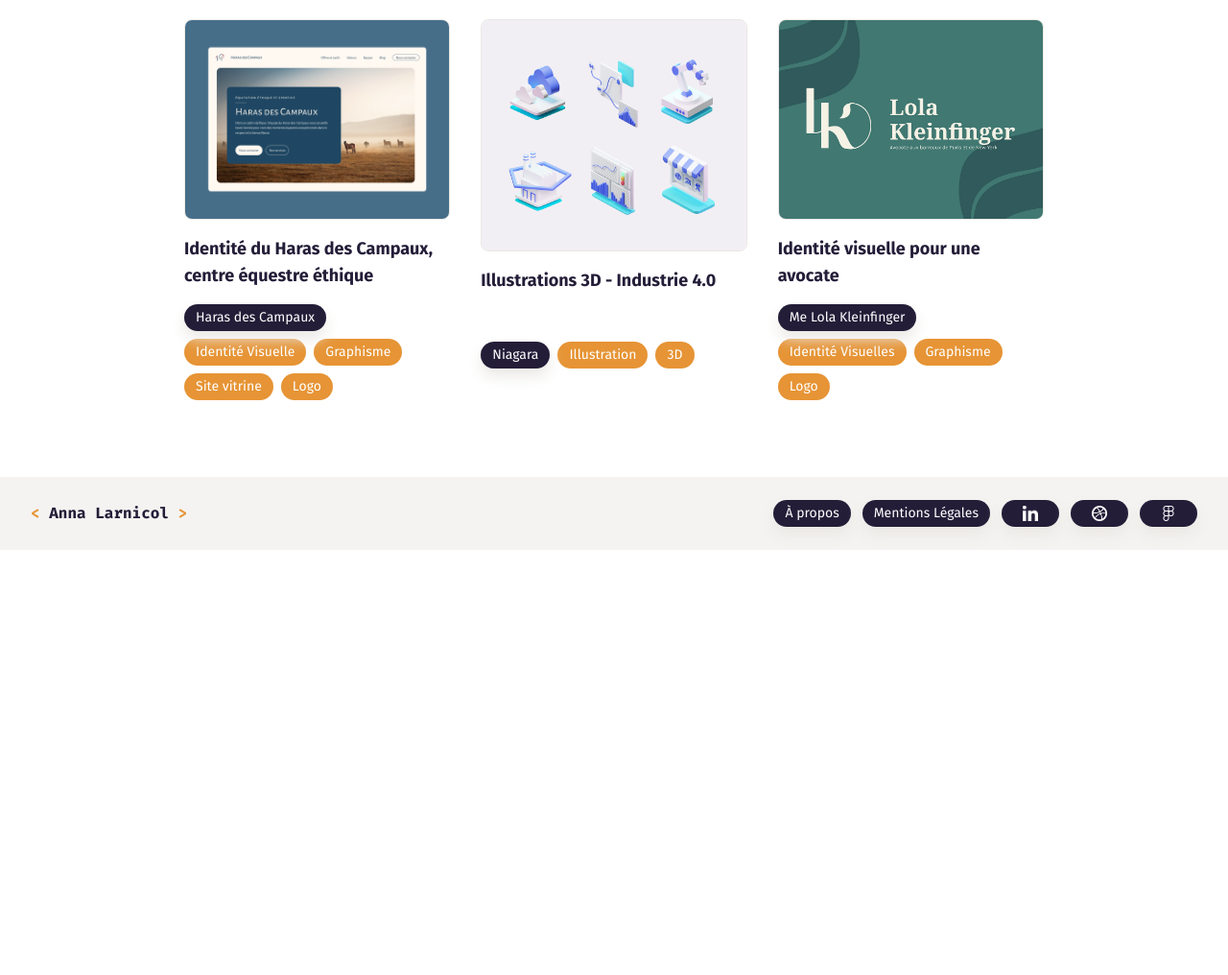
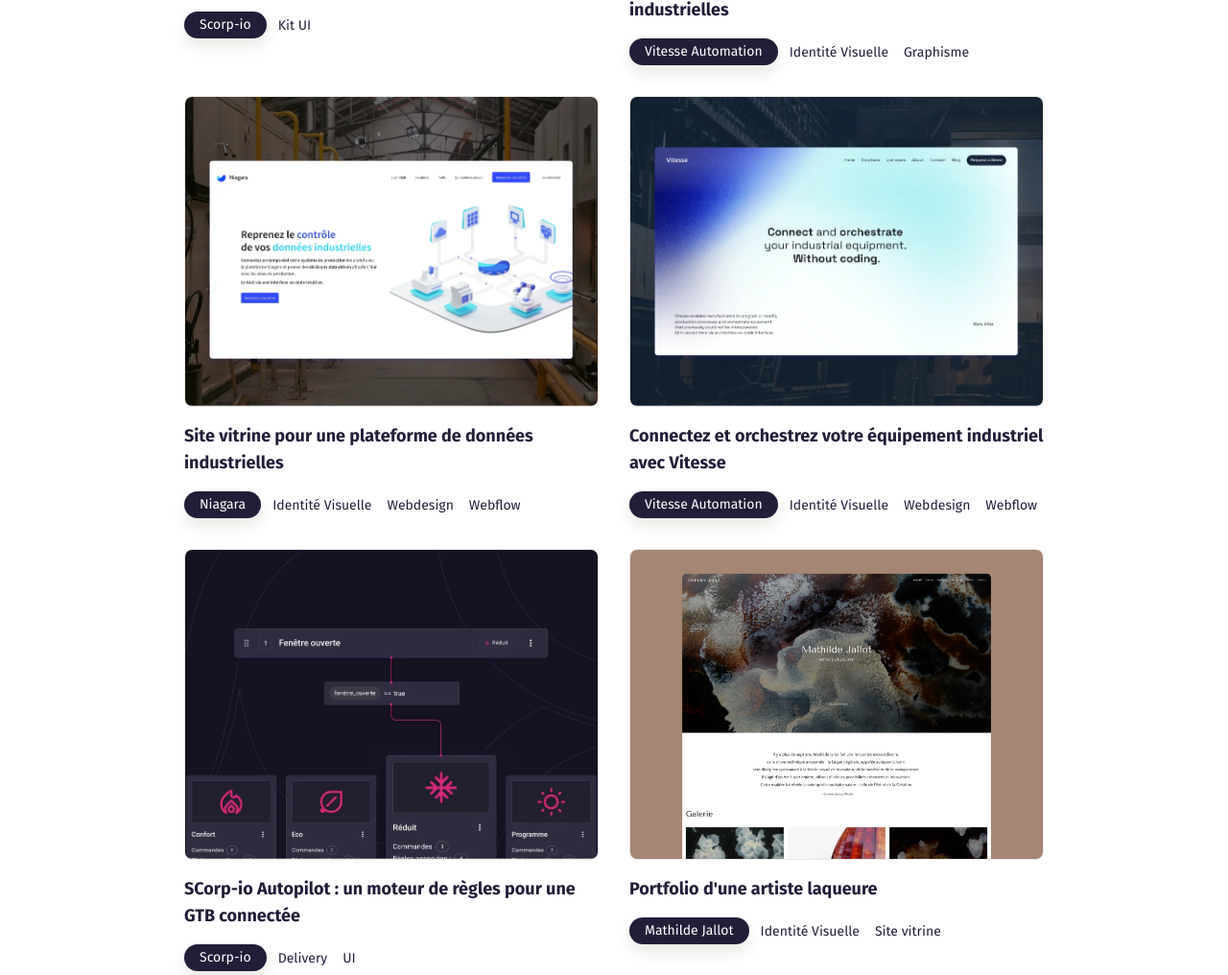
Before and after one commit to anna-lrn/annalarnicol.com, a plain HTML site: page archives.html in a window 1280 px wide. Shown: the part 565-1581 px from the top of the page at 96% size. Before the commit the page ends 1138 px from the top, so only its background shows below. Drawn offline with Linux system fonts and the light colour scheme.

Commit message:
archives : sites web niag et vitesse + scorp-io autopilot

```diff
--- a/archives.json
+++ b/archives.json
@@ -39,6 +39,70 @@
             "vit6.webp",
             "vit7.png",
             "vit8.png"
+        ],
+        "imageDescriptions": {
+            "vitesse1.webp": "toto",
+            "vitesse3.webp": "Enim penatibus felis luctus aliquet ultrices gravida. Proin tortor lectus at in ut tempor. Rutrum facilisis proin pretium elit tortor vel urna fringilla congue."
+        }
+    },
+    {
+        "title": "Site vitrine pour une plateforme de données industrielles",
+        "tags": [
+            "Identité Visuelle",
+            "Webdesign",
+            "Webflow"
+        ],
+        "client": "Niagara",
+        "cover": "niagsite-1.webp",
+        "date": "2023",
+        "description":"",
+        "images": [
+            "niagsite-2.webp",
+            "niagsite-3.webp"
+        ],
+        "imageDescriptions": {
+            "vitesse1.webp": "toto",
+            "vitesse3.webp": "Enim penatibus felis luctus aliquet ultrices gravida. Proin tortor lectus at in ut tempor. Rutrum facilisis proin pretium elit tortor vel urna fringilla congue."
+        }
+    },
+    {
+        "title": "Connectez et orchestrez votre équipement industriel avec Vitesse",
+        "tags": [
+            "Identité Visuelle",
+            "Webdesign",
+            "Webflow"
+        ],
+        "client": "Vitesse Automation",
+        "cover": "vitessesite1.webp",
+        "date": "2024",
+        "description":"",
+        "images": [
+            "vitessesite2.webp",
+            "vitessesite3.webp"
+        ],
+        "imageDescriptions": {
+            "vitesse1.webp": "toto",
+            "vitesse3.webp": "Enim penatibus felis luctus aliquet ultrices gravida. Proin tortor lectus at in ut tempor. Rutrum facilisis proin pretium elit tortor vel urna fringilla congue."
+        }
+    },
+    {
+        "title": "SCorp-io Autopilot : un moteur de règles pour une GTB connectée",
+        "tags": [
+            "Delivery",
+            "UI"
+        ],
+        "client": "Scorp-io",
+        "clientweb": "https://scorp-io.com/",
+        "cover": "autopilot-1.webp",
+        "date": "2024",
+        "description":"J’ai eu la chance d’accompagner Scorp-io sur la concrétisation de ce projet. Mon intervention se situe après leur recherches et premiers prototype. Il s’agit ici de créer l’interface permettant de créer des règles activant différents mode de la GTB d’un bâtiment. Le but pour l’utilisateur est de créer facilement des  règles automatisées de régulation adaptées à l’usage des bâtiments, par exemple en  fonction des conditions intérieures et extérieures (température,  occupation, prévisions météo, calendriers, etc.).",
+        "images": [
+            "autopilot-2.webp",
+            "autopilot-3.webp",
+            "autopilot-4.webp",
+            "autopilot-5.webp",
+            "autopilot-6.webp",
+            "autopilot-7.webp"
         ],
         "imageDescriptions": {
             "vitesse1.webp": "toto",
@@ -105,7 +169,7 @@
         "clientweb": "https://niagara.tech/",
         "cover": "niag3d1.png",
         "date": "2022",
-        "description":"<p>Voici une série de petites illustrations que j'ai réalisées pour le site web de Niagara sur l'industrie 4.0.</p>",
+        "description":"<p>Voici une série d'illustrations réalisées pour le site web de Niagara sur l'industrie 4.0.</p>",
         "images": [
             "niag3d2.png",
             "niag3d3.png",
--- a/script.js
+++ b/script.js
@@ -259,7 +259,7 @@ document.addEventListener("DOMContentLoaded", function () {
         arcItem.classList.add("archive");
         var tagsList = "";
         arc.tags.forEach(function (tag) {
-          tagsList += "<p class=\"badge\">" + tag + "</p>";
+          tagsList += "<p class=\"badge-light\">" + tag + "</p>";
         });
         arcItem.innerHTML = "<img class=\"a-img\" src=\"archives/" + arc.cover + "\"> <h3>" + arc.title + "</h3> <div> <a class=\"badge lien\" target=\"_blank\" href=\"" + arc.clientweb + "\">" + arc.client + "</a>" + tagsList +"</div>";
         arcItem.addEventListener("click", function () {
@@ -289,7 +289,7 @@ function displayArchiveDetails(archive) {
   atitle.textContent = archive.title;
   var tagsList = "";
         archive.tags.forEach(function (tag) {
-          tagsList += "<span class=\"badge\">" + tag + "</span>";
+          tagsList += "<span class=\"badge-light\">" + tag + "</span>";
         });
   acategory.innerHTML = tagsList;
   adate.textContent = archive.date;
--- a/style.css
+++ b/style.css
@@ -305,6 +305,21 @@ h4{
     padding: 2px 8px;
     color: var(--background);
     background-color: var(--accent);
+    border-radius: 100px;
+    transition: all 0.25s ease;
+    display: flex;
+    align-items: center;
+    justify-content: center;
+    font-size: 14px;
+    width: fit-content;
+    white-space: nowrap;
+    height: 28px;
+}
+
+.badge-light {
+    text-decoration: none;
+    padding: 0 4px;
+    color: var(--text-color);
     border-radius: 100px;
     transition: all 0.25s ease;
     display: flex;
@@ -805,7 +820,7 @@ h4{
 
 #archivesListe{
     display: grid;
-    grid-template-columns: 1fr 1fr 1fr;
+    grid-template-columns: 1fr 1fr;
     gap: 32px;
 }
 
@@ -817,6 +832,9 @@ h4{
     outline: none;
     border-radius: 8px;
     background-color: none;
+    justify-content: flex-start;
+    align-items: baseline;
+    align-content: flex-start;
 }
 
 .a-header{
@@ -840,16 +858,16 @@ h4{
 
 
 .archive > img{
-    flex-grow: 1;
     width: 100%;
     border-radius: 8px;
     border: 1px solid var(--stroke-color);
     transform: scale(1);
     transition: all 0.3s ease;
+    object-fit: cover;
+    aspect-ratio: 4/3;
 }
 
 .archive > h3{
-    flex-grow: 1;
     width: 100%;
 }
 
@@ -860,10 +878,6 @@ h4{
     gap: 8px;
 }
 
-.archive > div > *, #a-client{
-    height: 28px;
-    padding: 12px  !important;
-}
 
 .archive > .title{
     max-width: none;
```
Also changed, not shown: archives/autopilot-1.webp (added), archives/autopilot-2.webp (added), archives/autopilot-3.webp (added), archives/autopilot-4.webp (added), archives/autopilot-5.webp (added), archives/autopilot-6.webp (added), archives/autopilot-7.webp (added), archives/niagsite-1.webp (added), archives/niagsite-2.webp (added), archives/niagsite-3.webp (added), archives/vitessesite1.webp (added), archives/vitessesite2.webp (added), archives/vitessesite3.webp (added), logos/LinkedIn cover.png (added), 2 other files.
